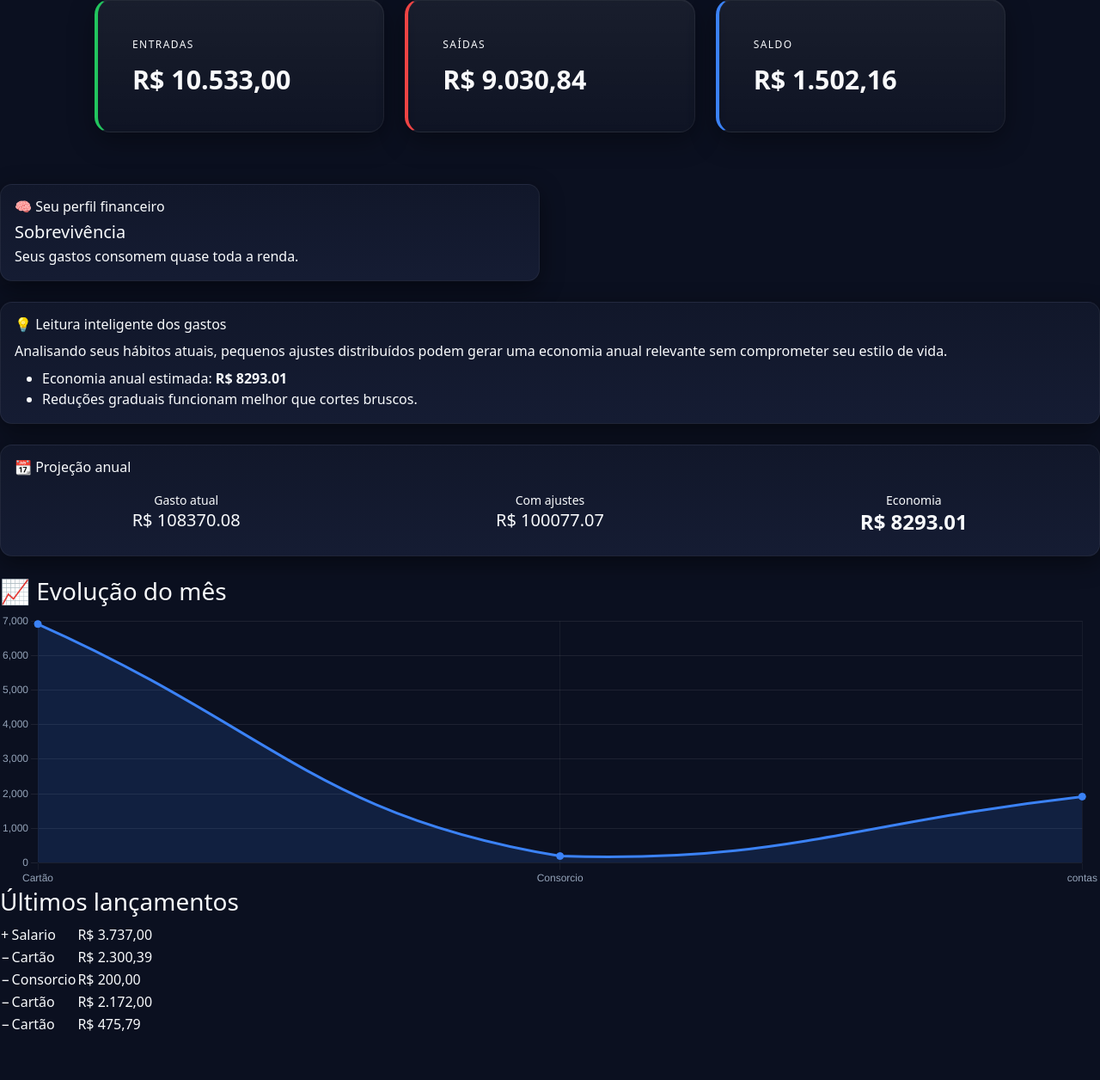
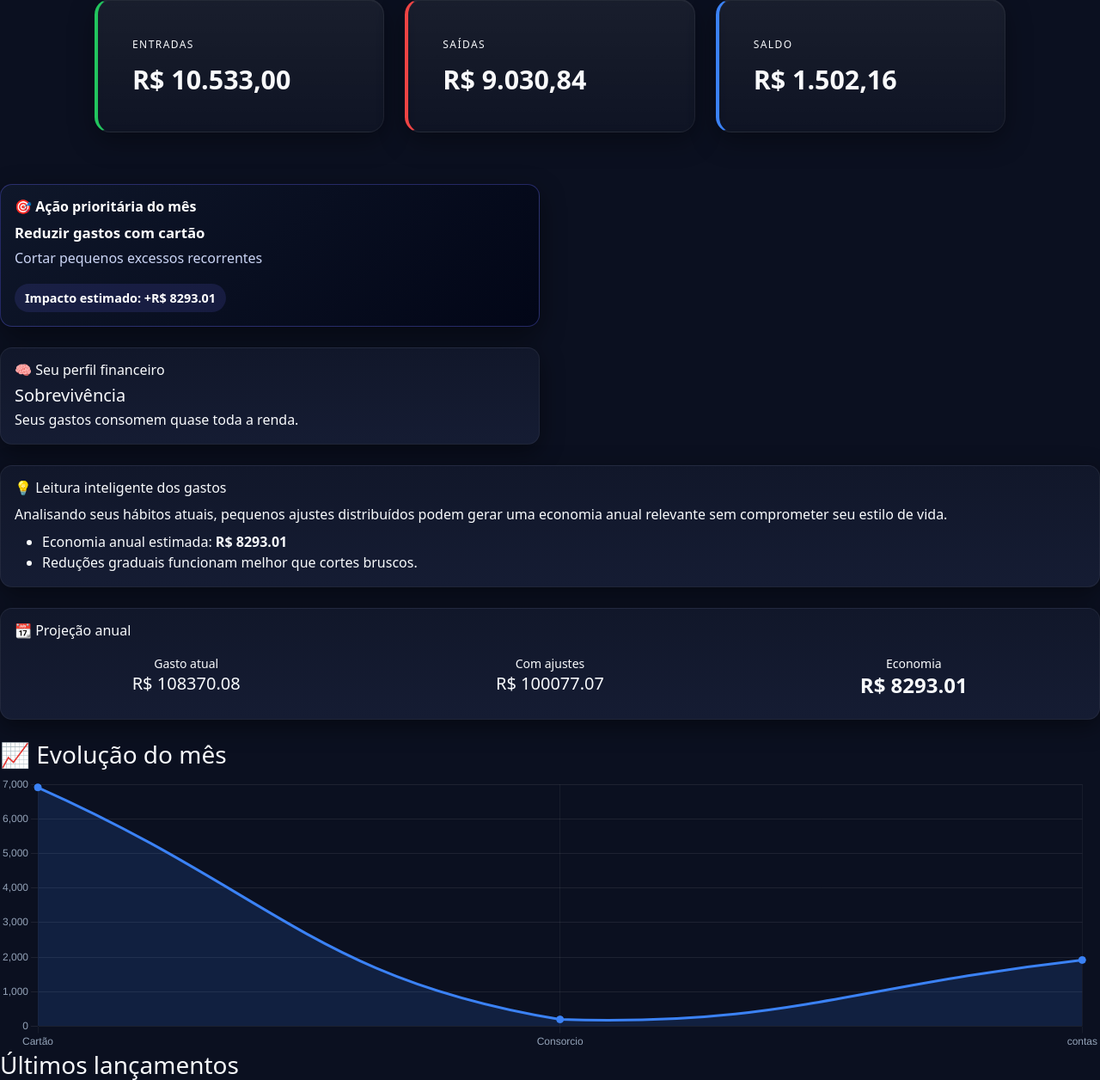
Before and after one commit to matheuspires1310-del/controle-financeiro, a Django app: page / in a window 1280 px wide. Shown: the part 394-1650 px from the top of the page at 86% size. Before the commit the page ends 1593 px from the top, so only its background shows below. Run offline with Django 5.2, Linux system fonts and the light colour scheme; a user stored in the database is signed in; data comes from the database, SQL or seed files in the repository.

Commit message:
ajustado com o gpt

```diff
--- a/core/static/core/css/dashboard.css
+++ b/core/static/core/css/dashboard.css
@@ -438,3 +438,19 @@ canvas {
 .projecao-card strong {
   font-weight: 700;
 }
+
+/* ===== AÇÃO PRIORITÁRIA – FIX ===== */
+.insight-card.highlight {
+  background: linear-gradient(135deg, #0f172a, #020617);
+  border: 1px solid rgba(99,102,241,.35);
+}
+
+.insight-card.highlight h6,
+.insight-card.highlight p,
+.insight-card.highlight span {
+  color: #ffffff !important;
+}
+
+.insight-card.highlight .text-muted {
+  color: #cbd5f5 !important;
+}
--- a/core/templates/dashboard.html
+++ b/core/templates/dashboard.html
@@ -60,8 +60,8 @@
   </div>
 </section>
 
-<!-- AÇÃO PRIORITÁRIA -->
-  {% if acao_principal %}
+{% if acao_principal %}
+<div class="row g-4 mb-4">
   <div class="col-md-6">
     <div class="card insight-card highlight">
       <div class="card-body">
@@ -74,7 +74,9 @@
       </div>
     </div>
   </div>
-  {% endif %}
+</div>
+{% endif %}
+
 <!-- ================= INSIGHTS FINANCEIROS ================= -->
 <div class="row g-4 mb-4">
 
--- a/core/views.py
+++ b/core/views.py
@@ -150,6 +150,13 @@ def dashboard(request):
         .annotate(total=Sum('valor'))
     )
 
+
+    acao_principal = {
+        "titulo": "Reduzir gastos com cartão",
+        "descricao": "Cortar pequenos excessos recorrentes",
+        "impacto": 8293.01
+    }
+
     # --------------------
     # PERSONALIDADE
     # --------------------
@@ -277,6 +284,7 @@ def dashboard(request):
         'valores_categoria': [float(c['total']) for c in categorias],
         'tem_grafico': len(categorias) > 1,
         'lancamentos': lancamentos,
+        "acao_principal": acao_principal,
         'diagnostico': diagnostico,
         'sucesso': sucesso,
         'simulacao': simulacao,
```
